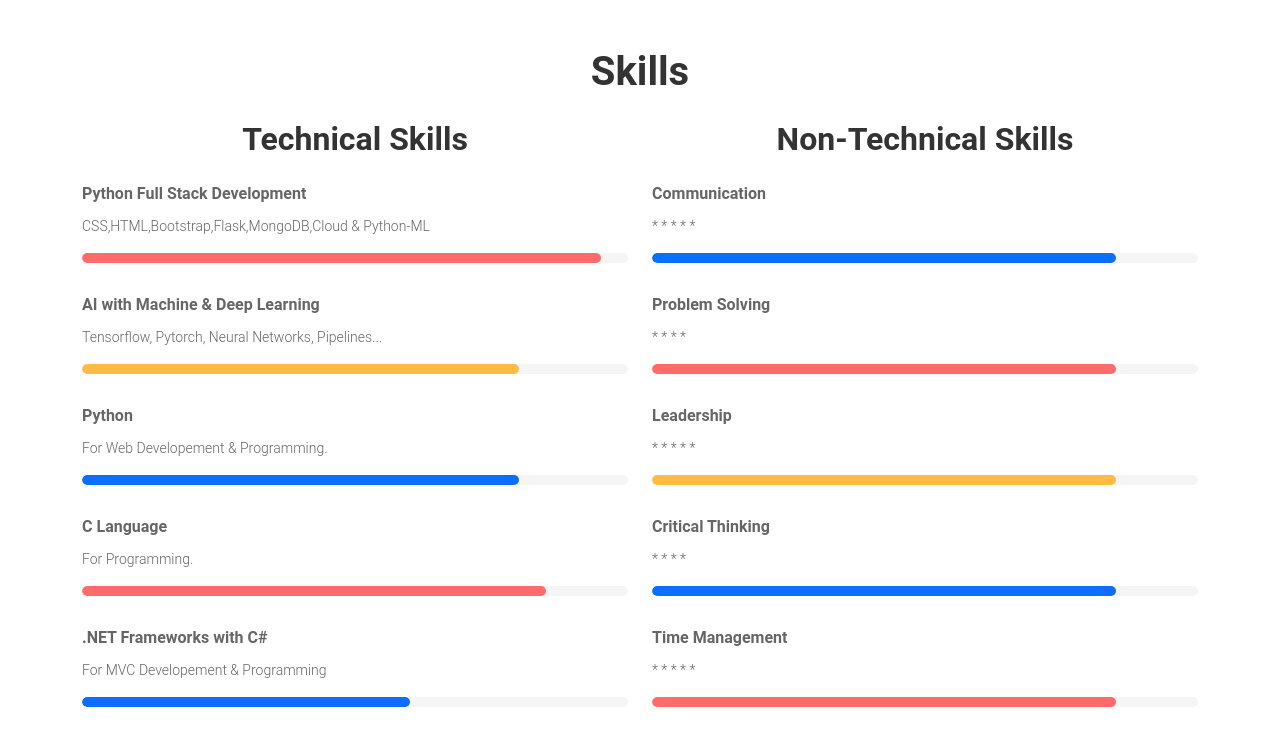
After one commit to jayakrishnagaddam/Portfolio, a Flask app: page /skills in a window 1280 px wide. The commit adds this page. Shown: the top 746 px of the page. Run offline with Flask 3, Linux system fonts and the light colour scheme.

Commit message:
Added skills

```diff
--- a/app.py
+++ b/app.py
@@ -16,6 +16,10 @@ def certifications():
 def contactus():
     return render_template('contactus.html')
 
+@app.route('/skills')
+def skills():
+    return render_template('skills.html')
+
 @app.route('/papers')
 def papers():
     return render_template('papers.html')
--- a/templates/home.html
+++ b/templates/home.html
@@ -42,7 +42,7 @@
             <p><b>Jaya Krishna</b></p>
             <p id="pid">KL'25,CS.Eng.Student,Web Developer and AI/ML Developer...</p>
             <p id="pid">I'm a graduate of KL's class of 2025 and my passion is Computer Science.</p>
-            <p id="pid">My interests include Software Design and Developement, Artificial Intelligence, Machine Learning
+            <p id="pid">My interests include Software Design and Developement, Artificial Intelligence, Machine Learning,
                 Computer Vision and Data Science.
             </p>
 
@@ -52,7 +52,7 @@
                 <p style="font-size: 26px;"><b>Learn More About My :</b></p>
                 <a class="btn btn-light" href="{{url_for('projects')}}">Projects </a>
                 <a class="btn btn-light" href="{{url_for('papers')}}">Papers </a>
-                <a class="btn btn-light" href="">Skills </a>
+                <a class="btn btn-light" href="{{url_for('skills')}}">Skills </a>
                 <p></p>
                 <a class="btn btn-light" href="">Internships</a>
                 <a class="btn btn-light" href="{{url_for('certifications')}}">Certifications</a>
--- /dev/null
+++ b/templates/skills.html
@@ -0,0 +1,144 @@
+<!DOCTYPE html>
+<html lang="en">
+<head>
+    <meta charset="UTF-8">
+    <meta name="viewport" content="width=device-width, initial-scale=1.0">
+    <title>Skills</title>
+    {% include 'bootstrap.html'%}
+    <style>
+        /* Custom CSS for skill bars */
+        .skill {
+            margin-bottom: 30px;
+        }
+
+        .skill-name {
+            font-weight: bold;
+            margin-bottom: 10px;
+            color: #333;
+        }
+
+        .progress {
+            height: 10px;
+            border-radius: 5px;
+            background-color: #f5f5f5;
+            margin-top: 8px;
+        }
+
+        /* Adjust progress bar colors */
+        .progress-bar {
+            border-radius: 5px;
+            transition: width 1s ease-in-out;
+        }
+
+        .progress-bar-html { background-color: #FF6B6B; }
+        .progress-bar-css { background-color: #FFBB43; }
+        .progress-bar-js { background-color: #3DC1D3; }
+        .progress-bar-python { background-color: #4BC6B9; }
+
+        /* Typography */
+        h1, h2 {
+            font-family: 'Roboto', sans-serif;
+            font-weight: bold;
+            color: #333;
+        }
+
+        .skill p {
+            font-family: 'Roboto', sans-serif;
+            color: #666;
+        }
+    </style>
+</head>
+<body>
+    <div class="container">
+        <h1 class="mt-5 mb-4 text-center">Skills</h1>
+
+        <!-- Example technical skills -->
+        <div class="row">
+            <div class="col-md-6">
+                <h2 class="mb-4 text-center">Technical Skills</h2>
+                <div class="skill">
+                    <p class="skill-name">Python Full Stack Development</p>
+                    <p class="lead" style="font-size: 14px;">CSS,HTML,Bootstrap,Flask,MongoDB,Cloud & Python-ML</p>
+                    <div class="progress">
+                        <div class="progress-bar progress-bar-html" role="progressbar" style="width: 95%;" aria-valuenow="80" aria-valuemin="0" aria-valuemax="100"></div>
+                    </div>
+                </div>
+                <div class="skill">
+                    <p class="skill-name">AI with Machine & Deep Learning</p>
+                    <p class="lead" style="font-size: 14px;">Tensorflow, Pytorch, Neural Networks, Pipelines...</p>
+
+                    <div class="progress">
+                        <div class="progress-bar progress-bar-css" role="progressbar" style="width: 80%;" aria-valuenow="75" aria-valuemin="0" aria-valuemax="100"></div>
+                    </div>
+                </div>
+                <div class="skill">
+                    <p class="skill-name">Python</p>
+                    <p class="lead" style="font-size: 14px;">For Web Developement & Programming.
+                    </p>
+                    <div class="progress">
+                        <div class="progress-bar" role="progressbar" style="width: 80%;" aria-valuenow="80" aria-valuemin="0" aria-valuemax="100"></div>
+                    </div>
+                </div>
+                <div class="skill">
+                    <p class="skill-name">C Language</p>
+                    <p class="lead" style="font-size: 14px;">For Programming.
+                    </p>
+                    <div class="progress">
+                        <div class="progress-bar progress-bar-html" role="progressbar" style="width: 85%;" aria-valuenow="80" aria-valuemin="0" aria-valuemax="100"></div>
+                    </div>
+                </div>
+                <div class="skill">
+                    <p class="skill-name">.NET Frameworks with C#</p>
+                    <p class="lead" style="font-size: 14px;">For MVC Developement & Programming
+                    </p>
+                    <div class="progress">
+                        <div class="progress-bar" role="progressbar" style="width: 60%;" aria-valuenow="80" aria-valuemin="0" aria-valuemax="100"></div>
+                    </div>
+                </div>
+
+                <!-- Add more skills as needed -->
+            </div>
+            <div class="col-md-6">
+                <h2 class="mb-4 text-center">Non-Technical Skills</h2>
+                <div class="skill">
+                    <p class="skill-name">Communication</p>
+                    <p class="lead" style="font-size: 14px;">* * * * *</p>
+
+                    <div class="progress">
+                        <div class="progress-bar" role="progressbar" style="width: 85%;" aria-valuenow="90" aria-valuemin="0" aria-valuemax="100"></div>
+                    </div>
+                </div>
+                <div class="skill">
+                    <p class="skill-name">Problem Solving</p>
+                    <p class="lead" style="font-size: 14px;">* * * *</p>
+                    <div class="progress">
+                        <div class="progress-bar progress-bar-html" role="progressbar progress-bar-html" style="width: 85%;" aria-valuenow="85" aria-valuemin="0" aria-valuemax="100"></div>
+                    </div>
+                </div>
+                <div class="skill">
+                    <p class="skill-name">Leadership</p>
+                    <p class="lead" style="font-size: 14px;">* * * * *</p>
+                    <div class="progress">
+                        <div class="progress-bar progress-bar-css" role="progressbar progress-bar-css" style="width: 85%;" aria-valuenow="85" aria-valuemin="0" aria-valuemax="100"></div>
+                    </div>
+                </div>
+                <div class="skill">
+                    <p class="skill-name">Critical Thinking</p>
+                    <p class="lead" style="font-size: 14px;">* * * *</p>
+                    <div class="progress">
+                        <div class="progress-bar" role="progressbar" style="width: 85%;" aria-valuenow="85" aria-valuemin="0" aria-valuemax="100"></div>
+                    </div>
+                </div>
+                <div class="skill">
+                    <p class="skill-name">Time Management</p>
+                    <p class="lead" style="font-size: 14px;">* * * * *</p>
+                    <div class="progress">
+                        <div class="progress-bar progress-bar-html" role="progressbar progress-bar-html" style="width: 85%;" aria-valuenow="85" aria-valuemin="0" aria-valuemax="100"></div>
+                    </div>
+                </div>
+                <!-- Add more skills as needed -->
+            </div>
+        </div>
+    </div>
+</body>
+</html>
```
Also changed, not shown: templates/certifications.html (+66 -26 lines), static/certbg.jpg (added), 3 other files.
